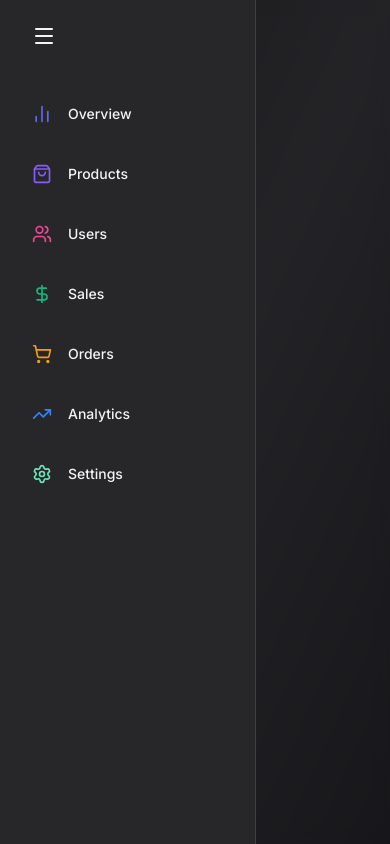
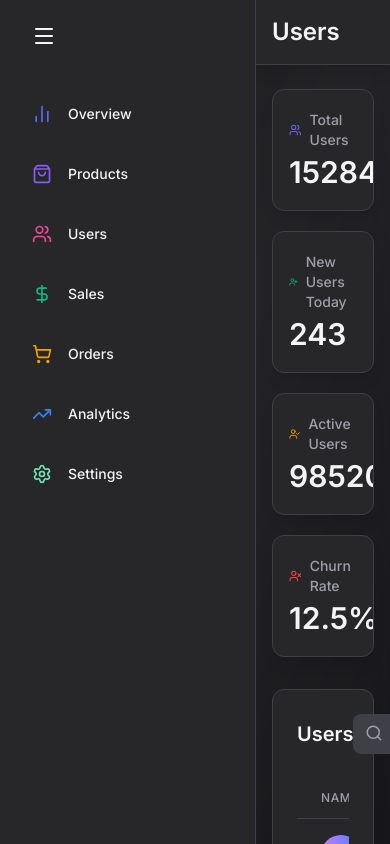
Before and after one commit to MohitAlphonsus/admin-dashboard, a React (Vite) app: page /users in a window 390 px wide. Built offline with nearby package versions, Linux system fonts and the light colour scheme.

Commit message:
Users Page created showcasing user data in table and charts

```diff
--- a/src/App.jsx
+++ b/src/App.jsx
@@ -1,6 +1,6 @@
 import { Routes, Route } from "react-router";
 import { Sidebar } from "./components/layout";
-import { OverviewPage, ProductsPage } from "./pages";
+import { OverviewPage, ProductsPage, UsersPage } from "./pages";
 export default function App() {
 	return (
 		<div className="h-screen bg-zinc-900 text-zinc-100 flex overflow-hidden">
@@ -12,6 +12,7 @@ export default function App() {
 			<Routes>
 				<Route path="/" element={<OverviewPage />} />
 				<Route path="/products" element={<ProductsPage />} />
+				<Route path="/users" element={<UsersPage />} />
 			</Routes>
 		</div>
 	);
--- /dev/null
+++ b/src/pages/UsersPage.jsx
@@ -0,0 +1,41 @@
+import { motion } from "motion/react";
+import { USERS__STATCARD__DATA } from "../constant";
+import { Header } from "../components/ui";
+import { StatCard } from "../components/overview";
+
+import {
+	UsersTable,
+	UserGrowthChart,
+	UserDemographicsChart,
+	UserActivityHeatmap,
+} from "../components/users";
+
+export default function UsersPage() {
+	return (
+		<div className="flex-1 overflow-auto relative z-10">
+			<Header title="Users" />
+
+			<main className="max-w-7xl mx-auto py-6 px-4 lg:px-8">
+				{/* STATS */}
+				<motion.div
+					className="grid grid-cols-1 gap-5 sm:grid-cols-2 lg:grid-cols-4 mb-8"
+					initial={{ opacity: 0, y: 20 }}
+					animate={{ opacity: 1, y: 0 }}
+					transition={{ duration: 1 }}
+				>
+        {USERS__STATCARD__DATA.map(({ id, name, icon, value, color }) => (
+          <StatCard key={id} name={name} icon={icon} value={value} color={color} />
+        ))}
+				</motion.div>
+
+				<UsersTable />
+
+				<div className="grid grid-cols-1 lg:grid-cols-2 gap-6 mt-8">
+					<UserGrowthChart />
+					<UserActivityHeatmap />
+					<UserDemographicsChart />
+				</div>
+			</main>
+		</div>
+	);
+}
--- a/src/pages/index.js
+++ b/src/pages/index.js
@@ -1,4 +1,5 @@
 import OverviewPage from "./OverviewPage";
 import ProductsPage from "./ProductsPage";
+import UsersPage from "./UsersPage";
 
-export { OverviewPage, ProductsPage };
+export { OverviewPage, ProductsPage, UsersPage };
```
